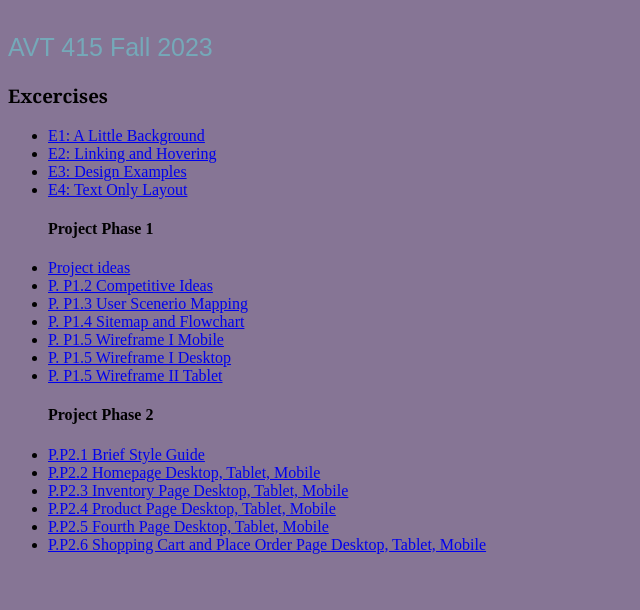
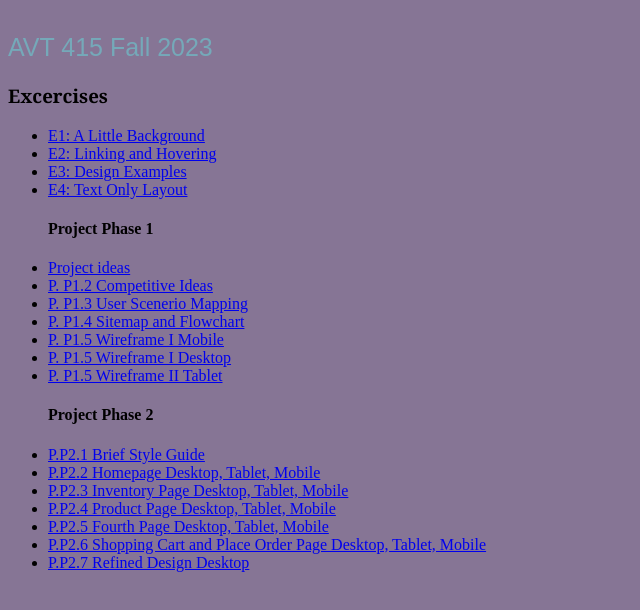
Before and after one commit to infinitymeg/avt415, a plain HTML site: page avt415/index.html in a window 1280 px wide. Shown: the part 166-776 px from the top of the page, without its empty margins (0-640 px from the left). Drawn offline with Linux system fonts and the light colour scheme.

Commit message:
Add files via upload

```diff
--- a/avt415/index.html
+++ b/avt415/index.html
@@ -29,6 +29,7 @@
       <li><a href="https://xd.adobe.com/view/8bd93996-ac9d-45c3-b9d6-eb0d054beb23-de8a/">P.P2.4 Product Page Desktop, Tablet, Mobile</a></li>
       <li><a href="https://xd.adobe.com/view/2fd92bde-ba3b-458d-baf7-c8e9a15f44fd-7a8a/">P.P2.5 Fourth Page Desktop, Tablet, Mobile</a></li>
       <li><a href="https://xd.adobe.com/view/2b61d6fb-0870-4109-8693-bd0881e82f5f-7e32/">P.P2.6 Shopping Cart and Place Order Page Desktop, Tablet, Mobile</a></li>
+      <li><a href="https://xd.adobe.com/view/edb188bb-44c4-4241-be95-55e949acd24c-b8e2/">P.P2.7 Refined Design Desktop</a></li>
     </ul>
   </body>
   </html>
```
